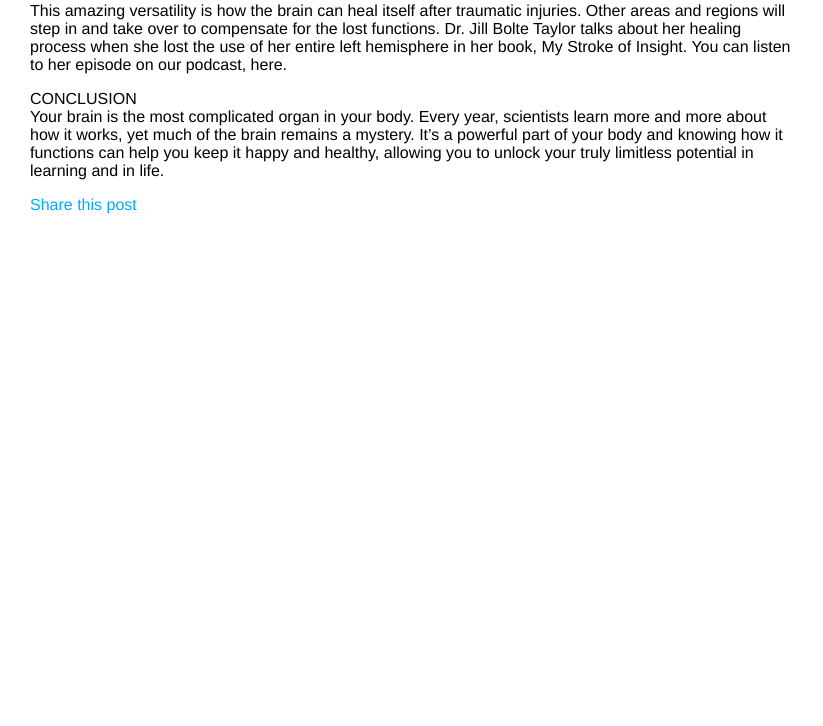
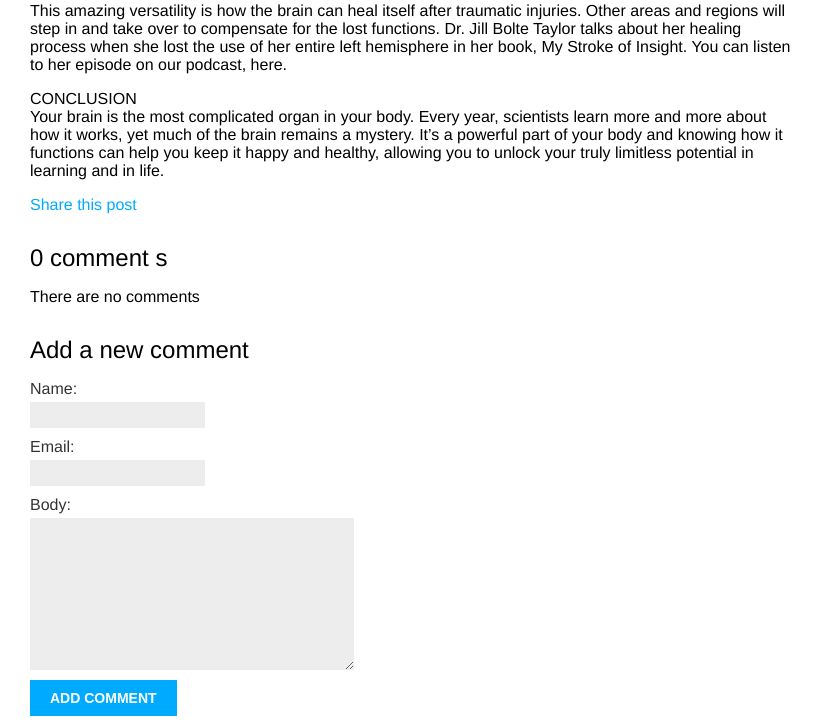
Before and after one commit to CarolGitonga/Fitnessblog, a Django app: a page that uses blog/templates/post/detail.html in a window 1280 px wide. Shown: the part 1708-2434 px from the top of the page, without its empty margins (0-823 px from the left). Before the commit the page ends 1922 px from the top, so only its background shows below. Run offline with Django 4.2, Linux system fonts and the light colour scheme; data comes from the database, SQL or seed files in the repository; both versions use the stored data as it was after the commit.

Commit message:
add comment section

```diff
--- a/blog/forms.py
+++ b/blog/forms.py
@@ -1,7 +1,13 @@
 from django import forms
+from .models import Comment
 
 class EmailPostForm(forms.Form):
     name = forms.CharField(max_length=25)
     email = forms.EmailField()
     to = forms.EmailField()
     comments = forms.CharField(required=False, widget=forms.Textarea)
+
+class CommentForm(forms.ModelForm):
+    class Meta:
+        model = Comment
+        fields = ['name','email','body']
--- a/blog/models.py
+++ b/blog/models.py
@@ -42,3 +42,20 @@ class Post(models.Model):
                                                   self.publish.month,
                                                   self.publish.day,
                                                   self.slug])#parameters of the canonical URL for blog posts to match the new URL parameters.
+
+class Comment(models.Model):
+     post = models.ForeignKey(Post, on_delete=models.CASCADE,related_name='comments')
+     name = models.CharField(max_length=80)
+     email = models.EmailField()
+     body = models.TextField()
+     created = models.DateField(auto_now_add=True)
+     updated = models.DateTimeField(auto_now=True)
+     active = models.BooleanField(default=True)
+
+     class Meta:
+          ordering = ['created']
+          indexes = [
+               models.Index(fields=['created']),
+          ]
+     def __str__(self):
+          return f'Comment by {self.name}  on {self.post }'
--- a/blog/templates/post/detail.html
+++ b/blog/templates/post/detail.html
@@ -13,4 +13,23 @@
         Share this post
     </a>
 </p>
+
+{% with comments.count as total_comments %}
+<h2>
+    {{ total_comments }} comment {{ total_comments|pluralize }}
+</h2>
+{% endwith %}
+
+{% for comment in comments %}
+<div class="comment">
+    <p class="info">
+        Comment {{ forloop.counter }} by {{ comment.name }}
+        {{ comment.created }}
+    </p>
+    {{ comment.body | linebreaks }}
+</div>
+{% empty %}
+<p>There are no comments</p>
+{% endfor %}
+{% include "post/includes/comment_form.html" %}
 {% endblock %}
--- /dev/null
+++ b/blog/templates/post/includes/comment_form.html
@@ -0,0 +1,6 @@
+<h2>Add a new comment</h2>
+<form action="{% url "blog:post_comment" post.id %}" method="post">
+  {{ form.as_p }}
+  {% csrf_token %}
+  <p> <input type="submit" value="Add comment"></p>
+</form>
--- a/blog/urls.py
+++ b/blog/urls.py
@@ -9,5 +9,7 @@ urlpatterns = [
     #use the publication date and slug for the post detail URL
     path('<int:year>/<int:month>/<int:day>/<slug:post>/', views.post_detail, name='post_detail'),
 
-    path('<int:post_id>/share/', views.post_share, name='post_share')
+    path('<int:post_id>/share/', views.post_share, name='post_share'),
+
+    path('<int:post_id>/comment/', views.post_comment, name='post_comment')
 ]
--- a/blog/views.py
+++ b/blog/views.py
@@ -1,10 +1,11 @@
 from django.shortcuts import render, get_object_or_404
-from .models import Post
+from .models import Post, Comment
 from django.core.paginator import Paginator, EmptyPage, \
     PageNotAnInteger
 from django.views.generic import ListView
-from .forms import EmailPostForm
+from .forms import EmailPostForm, CommentForm
 from django.core.mail import send_mail
+from django.views.decorators.http import require_POST
 
 # Create your views here.
 def post_list(request):#takes the request object as the only parameter.This parameter is required by all views.
@@ -29,9 +30,12 @@ def post_detail(request, post, year, month, day,):
                              slug=post,
                              publish__year=year,
                              publish__month=month,
-                             publish__day=day
-                             )#published post with the given slug and publication date
-    return render(request,'post/detail.html', {'post': post })
+                             publish__day=day)#published post with the given slug and publication date
+    # list of active comments for this post
+    comments = post.comments.filter(active=True)
+    #form for users to comment
+    form = CommentForm()
+    return render(request,'post/detail.html', {'post': post , 'comments':comments, 'form':form})
 
 class PostListView(ListView):
     #Alternative post list view
@@ -64,3 +68,19 @@ def post_share(request, post_id):
     else:
         form = EmailPostForm()
     return render(request, 'post/share.html', {'post': post, 'form': form, 'sent': sent})
+
+
+@require_POST
+def post_comment(request, post_id):
+    post = get_object_or_404(Post, id=post_id, status=Post.Status.PUBLISHED)
+    comment = None
+    # A comment was posted
+    form = CommentForm(data=request.POST)
+    if form.is_valid():
+        # Create a Comment object without saving it to the database
+        comment = form.save(commit=False)
+        # Assign the post to the comment
+        comment.post = post
+        # Save the comment to the database
+        comment.save()
+    return render(request, 'post/comment.html',{'post': post,'form': form,'comment': comment})
```
Also changed, not shown: blog/admin.py (+7 -1 lines), blog/templates/post/comment.html (added, +12 -0 lines), blog/migrations/0003_comment_comment_blog_commen_created_0e6ed4_idx.py (added), db.sqlite3.
